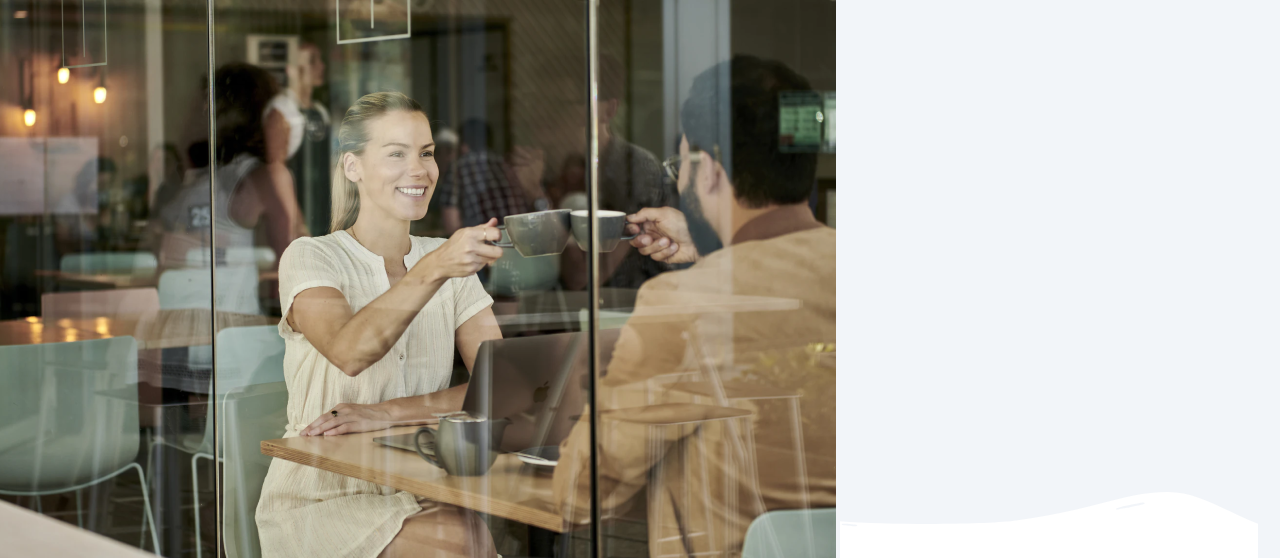
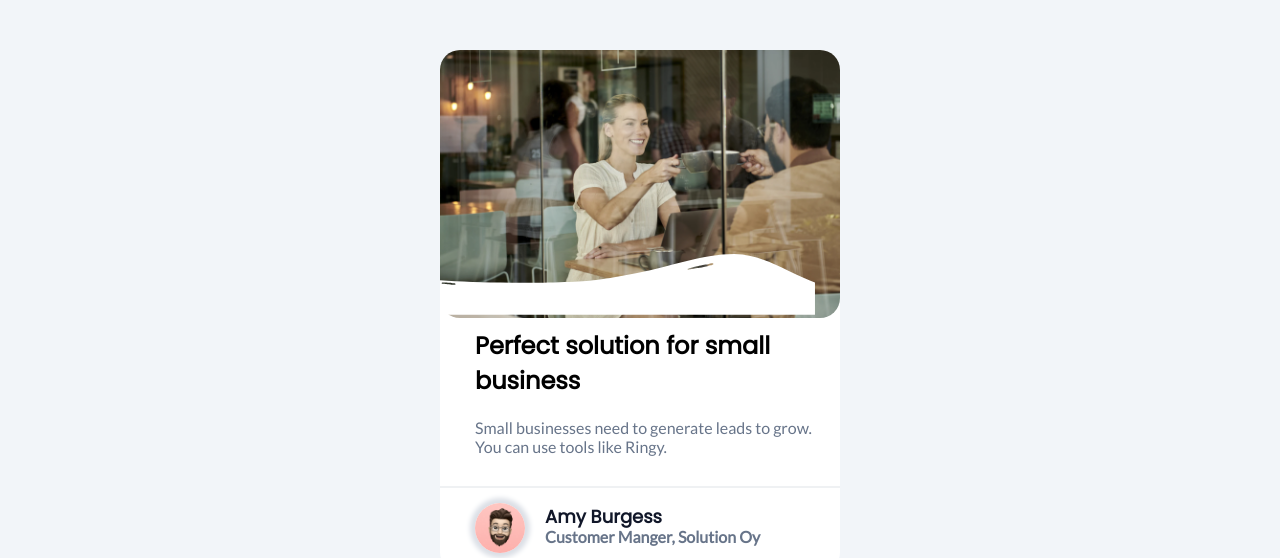
Before and after one commit to yermans01/Tar_Empresa, a plain HTML site: page index.html in a window 1280 px wide. Shown: the top 558 px of the page. Drawn offline with Linux system fonts and the light colour scheme.

Commit message:
Pantalla full lista

```diff
--- a/index.html
+++ b/index.html
@@ -17,8 +17,6 @@
                     <div class="linea"></div>
                     <div class="usuario">
                         <img src="imagenes/avatar-image-business-card.png" alt="Avatar Usuario">
-                    </div>
-                    <div class="usu_desc">
                         <h1 class="usu_nombre">Amy Burgess</h1>
                         <h3 class="usu_cargo">Customer Manger, Solution Oy</h3>
                     </div>
--- a/style.css
+++ b/style.css
@@ -16,9 +16,69 @@ body{
 }
 .container{
     display: flex;
+    justify-content: center;
+    align-items: center;
+    padding: 50px 70px;
+}
+.tarjeta{
+    display: flex;
     flex-direction: column;
+    width: 400px;
+    height: auto;
+    border-radius: 20px;
+    background: #FFFFFF;
 }
-
+.tar_imagen{
+    position: relative;
+    border-radius: 20px;
+    z-index: 1;
+}
+.tar_imagen2{
+    position: absolute;
+    width: 29.3%;
+    padding-top: 204px;
+    z-index: 2;
+}
+.tar_titulo{
+    font-family: "Poppins";
+    font-size: 24px;
+    padding: 10px 35px;
+}
+.tar_descripcion{
+    font-family: "Lato";
+    font-size: 16px;
+    color: #677489;
+    padding-left: 35px;
+    padding-top: 10px;
+    padding-bottom: 30px;
+}
 .linea{
-    border-bottom: 1px solid black;
+    opacity: .1;
+    border:1px solid #677489;
 }
+.usuario{
+    display: grid;
+    grid-template-columns: 70px 1fr;
+    grid-template-rows: 35% 50%;
+    justify-content: center;
+    flex-direction: column;
+    padding-top: 15px;
+    padding-left: 35px;
+}
+.usuario img{
+    width: 50px;
+    height: 50px;
+    border-radius: 50%;
+    box-shadow: 0px 0px 5px 5px #dbdfe6;
+}
+.usu_nombre{
+    font-family: "Poppins";
+    font-size: 18px;
+    color: #111729;
+}
+.usu_cargo{
+    font-family: "Lato";
+    font-size: 16px;
+    color: #677489;
+    grid-column: 2/2;
+}
```
